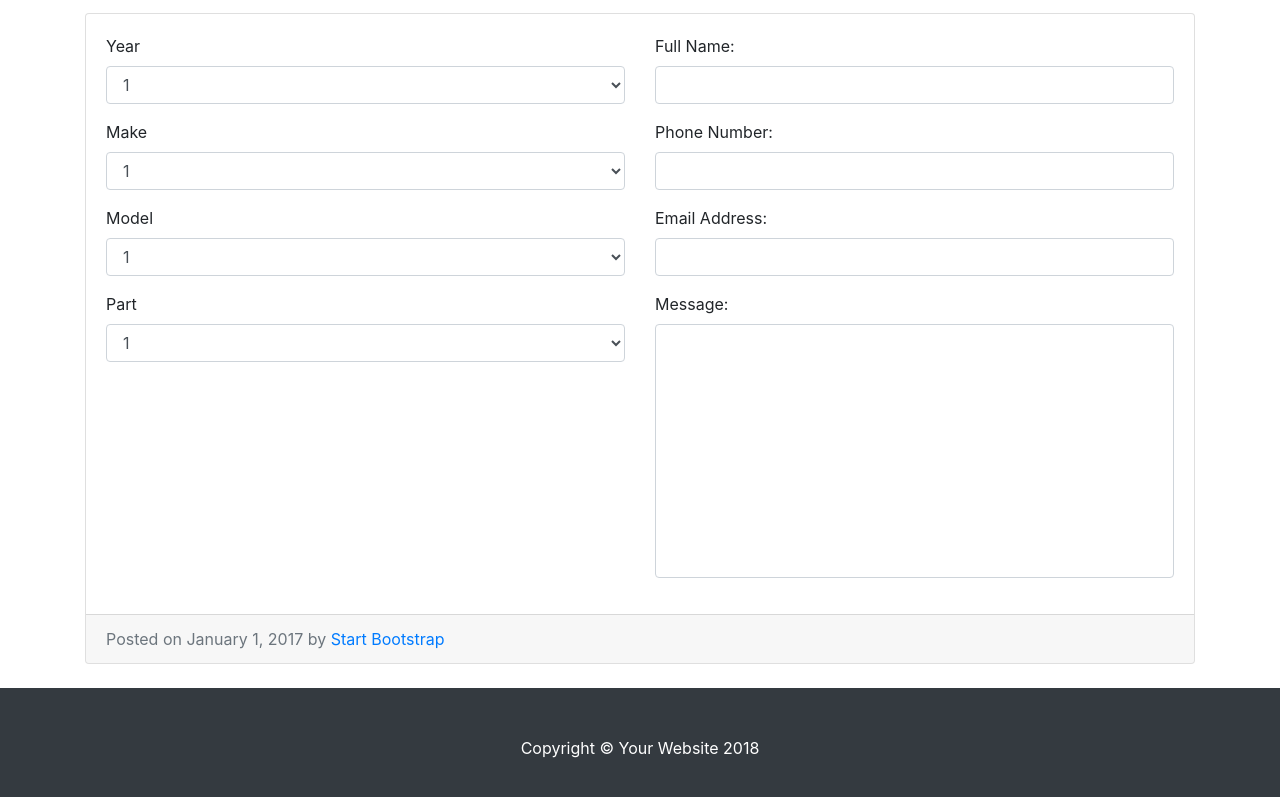
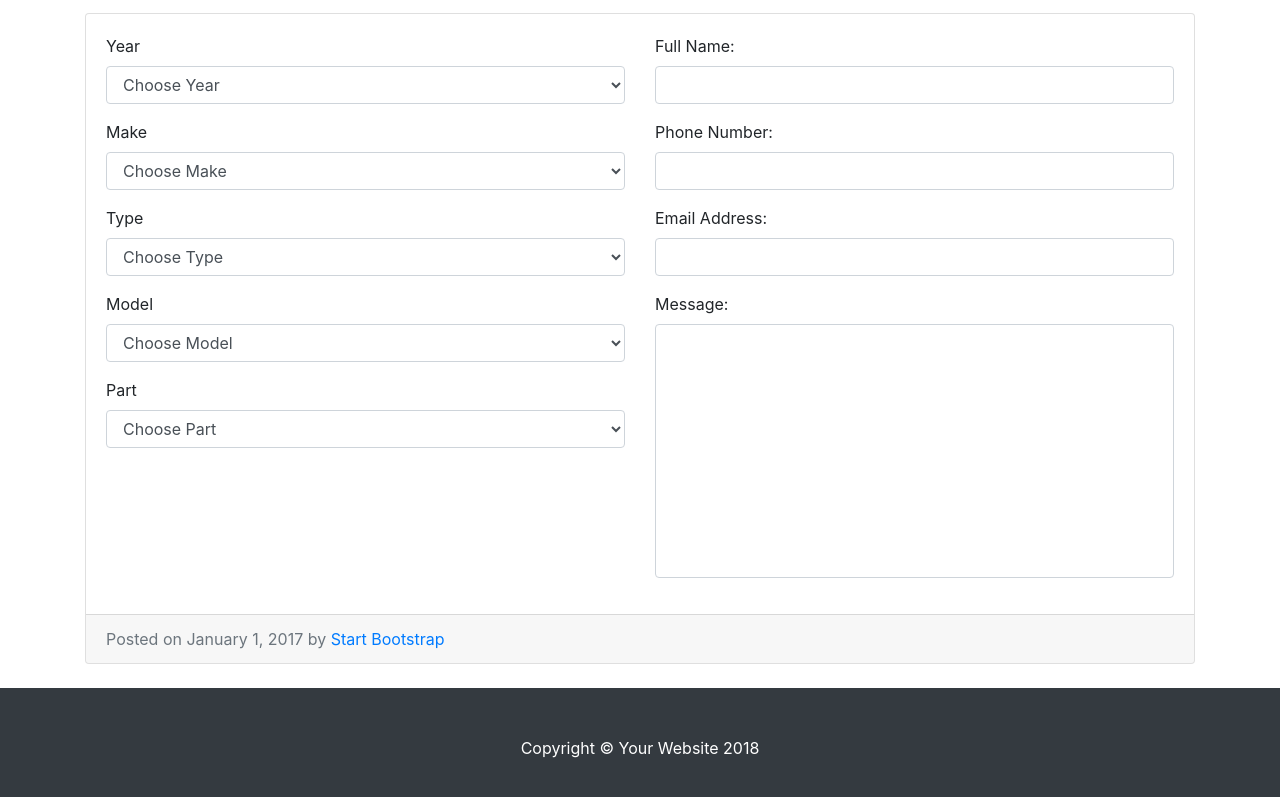
Before and after one commit to manichandra/vap, a website: page part-locator.html in a window 1280 px wide. Shown: the part 131-928 px from the top of the page. Drawn offline with Linux system fonts and the light colour scheme; no server answers.

Commit message:
added data driven part locator form -  data from NHTSA API's

```diff
--- /dev/null
+++ b/js/part-locator.js
@@ -0,0 +1,104 @@
+$(function() {
+    let yearDropdown = $('#year-dropdown');
+    let makeDropdown = $('#make-dropdown');
+    let typeDropdown = $('#type-dropdown');
+    let modelDropdown = $('#model-dropdown');
+    let partDropdown = $('#part-dropdown');
+
+    yearDropdown.empty();
+    makeDropdown.empty();
+    typeDropdown.empty();
+    modelDropdown.empty();
+    partDropdown.empty();
+
+
+    yearDropdown.append('<option selected="true" disabled>Choose Year</option>');
+    yearDropdown.prop('selectedIndex', 0);
+
+
+    makeDropdown.append('<option selected="true" disabled>Choose Make</option>');
+    makeDropdown.prop('selectedIndex', 0);
+
+    typeDropdown.append('<option selected="true" disabled>Choose Type</option>');
+    typeDropdown.prop('selectedIndex', 0);
+
+
+    modelDropdown.append('<option selected="true" disabled>Choose Model</option>');
+    modelDropdown.prop('selectedIndex', 0);
+
+
+    partDropdown.append('<option selected="true" disabled>Choose Part</option>');
+    partDropdown.prop('selectedIndex', 0);
+
+    for (i = new Date().getFullYear(); i > 1926; i--){
+        yearDropdown.append($('<option />').val(i).html(i));
+    }
+
+    const getMakesurl = 'https://vpic.nhtsa.dot.gov/api/vehicles/getallmakes?format=json';
+
+    // Populate dropdown with list of provinces
+    $.getJSON(getMakesurl, function (data) {
+         $.each(data.Results, function (key, entry) {
+            makeDropdown.append($('<option></option>').attr('value', entry.Make_ID).text(entry.Make_Name));
+         })
+    });
+
+    makeDropdown.change(function () {
+        var makeId = parseInt($(this).val());
+
+        if (!isNaN(makeId)) {
+            typeDropdown.empty();
+            typeDropdown.append($("<option></option>").val('').html('Please wait ...'));
+
+            debugger;
+            $.ajax({
+                url: 'https://vpic.nhtsa.dot.gov/api/vehicles/GetVehicleTypesForMakeId/' + makeId + '?format=json',
+                type: 'GET',
+                dataType: 'json',
+                success: function (data) {
+                    typeDropdown.empty(); // Clear the please wait
+                    typeDropdown.append($("<option></option>").val('').html('Select Type'));
+                        $.each(data.Results, function (key, type) {
+                            typeDropdown.append($('<option></option>').attr('value', type.VehicleTypeId).text(type.VehicleTypeName));
+                        })
+                },
+                error: function () {
+                    alert('Error!');
+                }
+            });
+        }
+
+    });
+
+    getModelList = function(){
+        var type = typeDropdown.find('option:selected').text();
+        var typeId = makeDropdown.val();
+        var makeId = makeDropdown.val();
+        var modelYear = yearDropdown.val();
+        var url = 'https://vpic.nhtsa.dot.gov/api/vehicles/GetModelsForMakeIdYear/makeId/'+makeId+'/modelyear/'+modelYear+'/vehicleType/'+type+'?format=json';
+        if (typeId !== null && makeId !== null && !isNaN(makeId) && !isNaN(typeId)) {
+            modelDropdown.empty();
+            modelDropdown.append($("<option></option>").val('').html('Please wait ...'));
+
+            $.ajax({
+                url: url,
+                type: 'GET',
+                dataType: 'json',
+                success: function (data) {
+                    modelDropdown.empty(); // Clear the please wait
+                    modelDropdown.append($("<option></option>").val('').html('Select Type'));
+                        $.each(data.Results, function (key, model) {
+                            modelDropdown.append($('<option></option>').attr('value', model.Model_ID).text(model.Model_Name));
+                        })
+                },
+                error: function () {
+                    alert('Error!');
+                }
+            });
+        }
+    }
+
+    typeDropdown.change(getModelList);
+
+    yearDropdown.change(getModelList);
+});
--- a/part-locator.html
+++ b/part-locator.html
@@ -96,42 +96,27 @@
             <div class="col-lg-6">
                 <div class="form-group">
                     <label for="year">Year</label>
-                    <select class="form-control" id="year">
-                      <option>1</option>
-                      <option>2</option>
-                      <option>3</option>
-                      <option>4</option>
-                      <option>5</option>
+                    <select class="form-control" id="year-dropdown" name="year">
                     </select>
                   </div>
                   <div class="form-group">
                     <label for="make">Make</label>
-                    <select class="form-control" id="make">
-                      <option>1</option>
-                      <option>2</option>
-                      <option>3</option>
-                      <option>4</option>
-                      <option>5</option>
+                    <select class="form-control" id="make-dropdown" name="make">
+                    </select>
+                  </div>
+                  <div class="form-group">
+                    <label for="model">Type</label>
+                    <select class="form-control" id="type-dropdown" name="type">
                     </select>
                   </div>
                   <div class="form-group">
                     <label for="model">Model</label>
-                    <select class="form-control" id="model">
-                      <option>1</option>
-                      <option>2</option>
-                      <option>3</option>
-                      <option>4</option>
-                      <option>5</option>
+                    <select class="form-control" id="model-dropdown" name="model">
                     </select>
                   </div>
                   <div class="form-group">
                     <label for="part">Part</label>
-                    <select class="form-control" id="part">
-                      <option>1</option>
-                      <option>2</option>
-                      <option>3</option>
-                      <option>4</option>
-                      <option>5</option>
+                    <select class="form-control" id="part-dropdown" name="part">
                     </select>
                   </div>
             </div>
@@ -184,6 +169,7 @@
   <!-- Bootstrap core JavaScript -->
   <script src="vendor/jquery/jquery.min.js"></script>
   <script src="vendor/bootstrap/js/bootstrap.bundle.min.js"></script>
+  <script src="js/part-locator.js"></script>
 
 </body>
 
```
